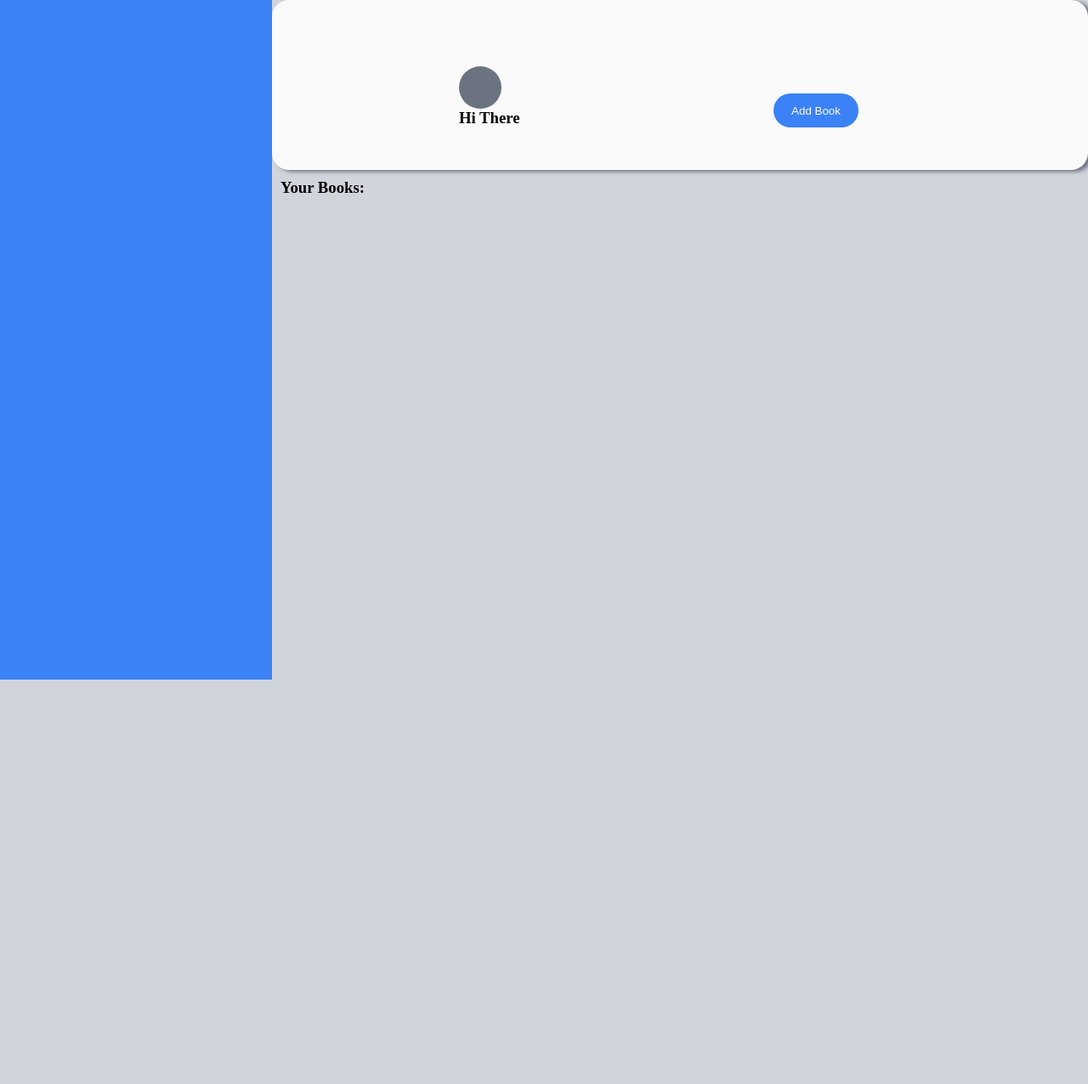
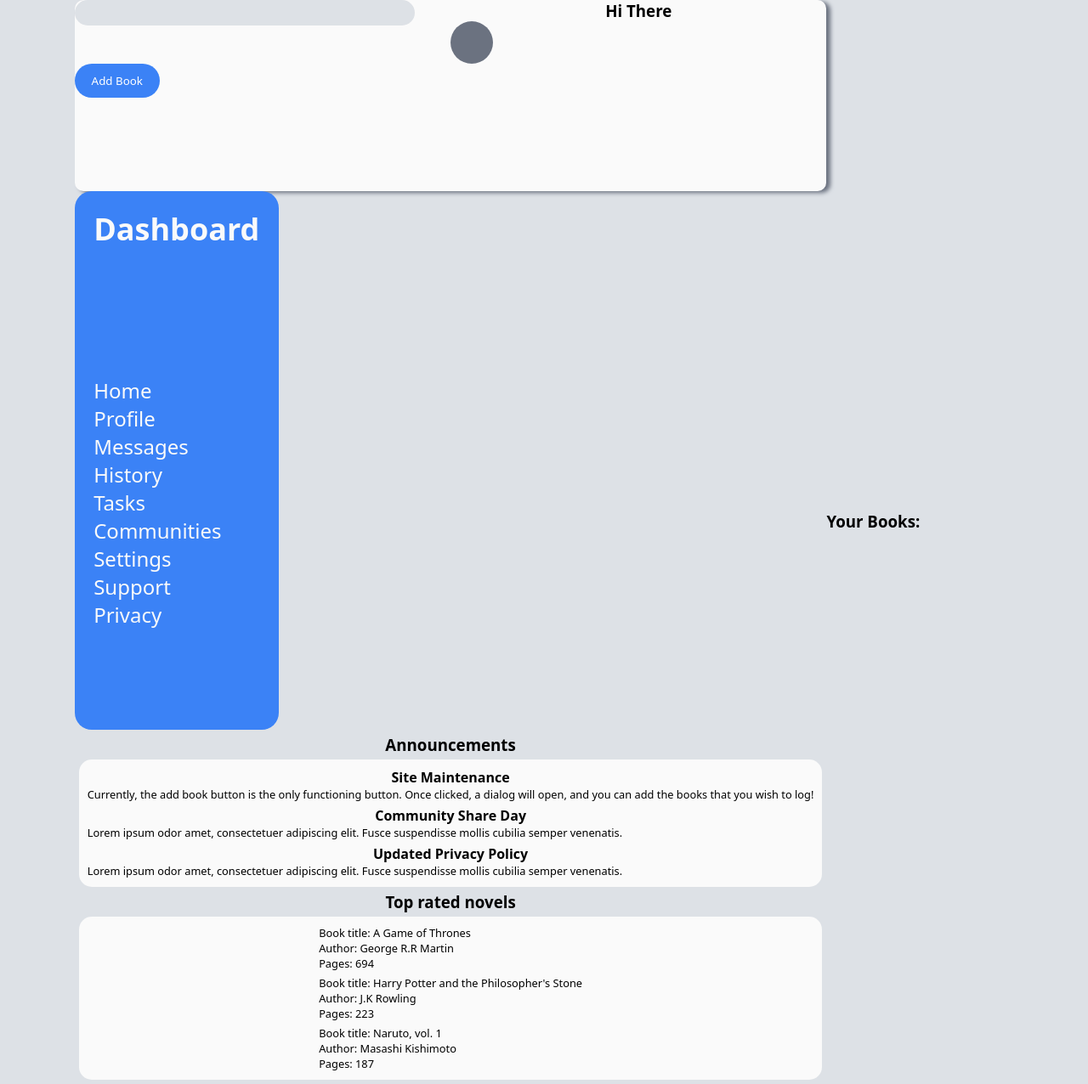
Before and after one commit to jdevera0607/library, a plain HTML site: page index.html in a window 1280 px wide. Shown: the whole page at 85% size. Before the commit the page ends 800 px from the top, so only its background shows below. Drawn offline with Linux system fonts and the light colour scheme.

Commit message:
Testing centered containers

```diff
--- a/index.html
+++ b/index.html
@@ -7,19 +7,77 @@
     <title>Document</title>
 </head>
 <body>
-<!-- aside-left -->
-    <div class="aside"></div>
+    <div class="center">
 <!-- Header -->
-    <div class="header-container">
-        <div class="header">
+        <div class="header-container">
+            <div class="bar"></div>
             <div class="user-welcome">
+                <h3>Hi There</h3>
                 <div class="user-image"></div>
-        <!--TODO: Convert this to JS for dynamic user greetings. This is a temporary solution -->
-            <h3>Hi There</h3>
+            </div>
+            <div class="button-container">
+                <div class ="newBook-btn"></div>
             </div>
         </div>
-        <div class="button-container">
-            <div class ="newBook-btn"></div>
+<!-- aside-left -->
+    <div class="left-aside">
+        <h2>Dashboard</h2>
+        <div class="top-links">
+            <ul>
+                <li>Home</li>
+                <li>Profile</li>
+                <li>Messages</li>
+                <li>History</li>
+                <li>Tasks</li>
+                <li>Communities</li>
+            </ul>
+        </div>
+        <div class="bottom-links">
+            <ul>
+                <li>Settings</li>
+                <li>Support</li>
+                <li>Privacy</li>
+            </ul>
+        </div>
+    </div>
+<!-- aside-right -->
+    <div class="right-aside">
+        <h3>Announcements</h3>
+        <div class="announcements">
+            <div class="announcement-one">
+                <h4>Site Maintenance</h4>
+                <p>Currently, the add book button is the only functioning button.
+                Once clicked, a dialog will open, and you can add the books that you wish to log!
+                </p>
+            </div>
+            <div class="announcement-two">
+                <h4>Community Share Day</h4>
+                <p>Lorem ipsum odor amet, consectetuer adipiscing elit. Fusce suspendisse mollis cubilia semper venenatis.
+                </p>
+            </div>
+            <div class="announcement-three">
+                <h4>Updated Privacy Policy</h4>
+                <p>Lorem ipsum odor amet, consectetuer adipiscing elit. Fusce suspendisse mollis cubilia semper venenatis.
+                </p>
+            </div>
+        </div>
+        <h3>Top rated novels</h3>
+        <div class="trending">
+            <div class="book-one">
+                <p>Book title: A Game of Thrones</p>
+                <p>Author: George R.R Martin</p>
+                <p>Pages: 694</p>
+            </div>
+            <div class="book-two">
+                <p>Book title: Harry Potter and the Philosopher's Stone</p>
+                <p>Author: J.K Rowling</p>
+                <p>Pages: 223</p>
+            </div>
+            <div class="book-three">
+                <p>Book title: Naruto, vol. 1</p>
+                <p>Author: Masashi Kishimoto</p>
+                <p>Pages: 187</p>
+            </div>
         </div>
     </div>
 <!--Dialog Box-->
@@ -27,9 +85,15 @@
         <form method="dialog" id="form"></form>
     </dialog>
 <!-- Library -->
-   <div class="library-container">
+    </div>
+    <div class = "main-container">
+        <div class = "h3-container">
         <h3>Your Books:</h3>
-   </div>
+    </div>
+    <div class="library-container"></div>
+    </div>
+    <div class = "footer-container"></div>
+</div>
    <!-- Do not edit anything below -->
    <script src="main.js"></script>
 </body>
--- a/style.css
+++ b/style.css
@@ -3,33 +3,41 @@
     src:url(font/Norse-Bold.otf);
 }
 *{
+    font-family: system-ui, -apple-system, BlinkMacSystemFont, 'Segoe UI', Roboto, Oxygen, Ubuntu, Cantarell, 'Open Sans', 'Helvetica Neue', sans-serif;
     padding: 0;
     margin: 0;
 }
 body{
-    background-color: #d1d5db;
-    overflow: hidden;
-    height: 100vh;
+    background-color: #dde1e6;
     display: grid;
-    grid-template-columns: repeat(4, 1fr);
-    grid-template-rows: repeat(5, 1fr);
+    justify-content: center;
+    align-items: center;
 }
 .header-container{
-    display:grid;
+    display: grid;
     background-color: #fafafa;
     box-shadow: 5px 2px 5px #6b7280;
-    border-radius: 20px;
-    grid-template-columns: 150px 150px;
-    grid-template-rows: 150px 150px;
+    border-radius: 10px;
+    grid-template-columns: repeat(2, 1fr);
+    grid-template-rows:repeat(3, 1fr);
     grid-column-start: 2;
-    grid-column-end: 5;
+    grid-column-end: 6;
     grid-row-start: 1;
-    height: 200px;
     justify-content: space-evenly;
-    align-items: flex-end;
 }
-.header{
+.bar{
+    width: 400px;
+    height: 30px;
+    background-color: #dde1e6;
+    border-radius: 50px;
+}
+.main-container{
     display: grid;
+    grid-template-columns: repeat(2, 1fr);
+    grid-template-rows: repeat(3, 1fr);
+    grid-column-start: 2;
+    grid-column-end: 4;
+    justify-content: center;
 }
 .user-image{
     width: 50px;
@@ -37,14 +45,55 @@ body{
     background-color: #6b7280;
     border-radius: 50px;
 }
-.aside{
+.left-aside{
     background-color: #3b82f6;
     display: grid;
+    grid-template-rows: repeat(3, 1fr);
     grid-column-start: 1;
     grid-column-end: 1;
-    grid-row-start: 1;
+    grid-row-start: 2;
     grid-row-end: 6;
+    border-radius: 20px;
+    padding: 20px;
+    width: 200px;
+    justify-content: center;
+
+    color: #fafafa;
+    font-size: 1.5em;
+    text-align: center;
 }
+.left-aside li{
+    text-align: left;
+    list-style-type: none;
+}
+
+.right-aside{
+    display: grid;
+    grid-column-start: 5;
+    grid-column-end: 6;
+    grid-row-start: 2;
+    grid-row-end: 5;
+    justify-content: center;
+    gap: 5px;
+    margin: 5px;
+}
+.right-aside p{
+    text-align: left;
+    font-size: .8em;
+}
+
+.trending, .announcements{
+    display: grid;
+    padding: 10px;
+    justify-content: center;
+    align-items: start;
+    background-color: #fafafa;
+    gap: 5px;
+    border-radius: 15px;
+    text-align: center;
+}
+
+
 /* Button */
 .newbook-btn{
     background-color: #3b82f6;
@@ -67,10 +116,11 @@ input{
     height: 20px;
     border-radius: 5px;
 }
+h3{
+    text-align: center;
+}
 .book{
-    width: 200px;
-    display: flex;
-    flex-direction: column;
+    display: grid;
     gap: 10px;
     padding: 15px;
     font-size: 1rem;
@@ -81,10 +131,8 @@ input{
 }
 /* list*/
 .library-container{
-    display: flex;
-    width: 100%;
-    flex-wrap: wrap;
-    flex-direction: row;
-    gap:10px;
-    margin: 10px;
+    display: grid;
+    justify-content: center;
+    grid-template-columns: repeat(2, 1fr);
+    grid-template-rows: repeat(2, 1fr);
 }
```
